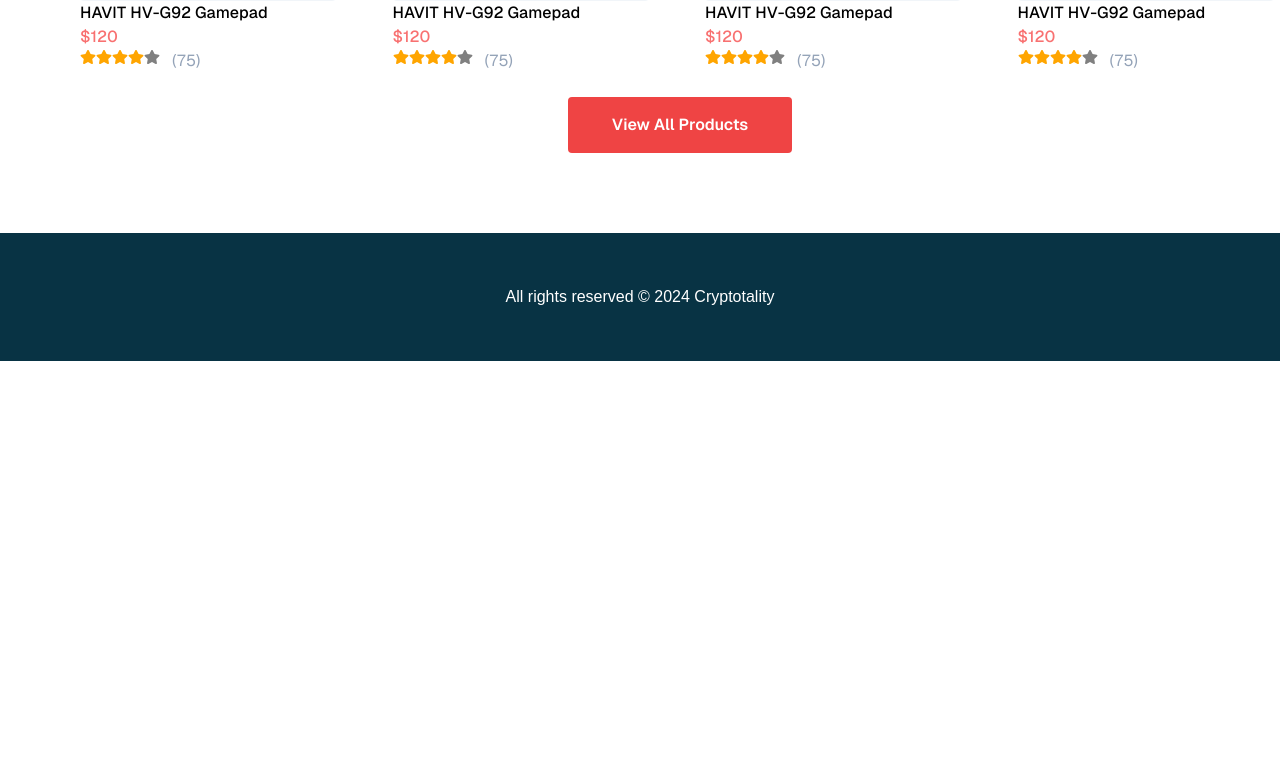
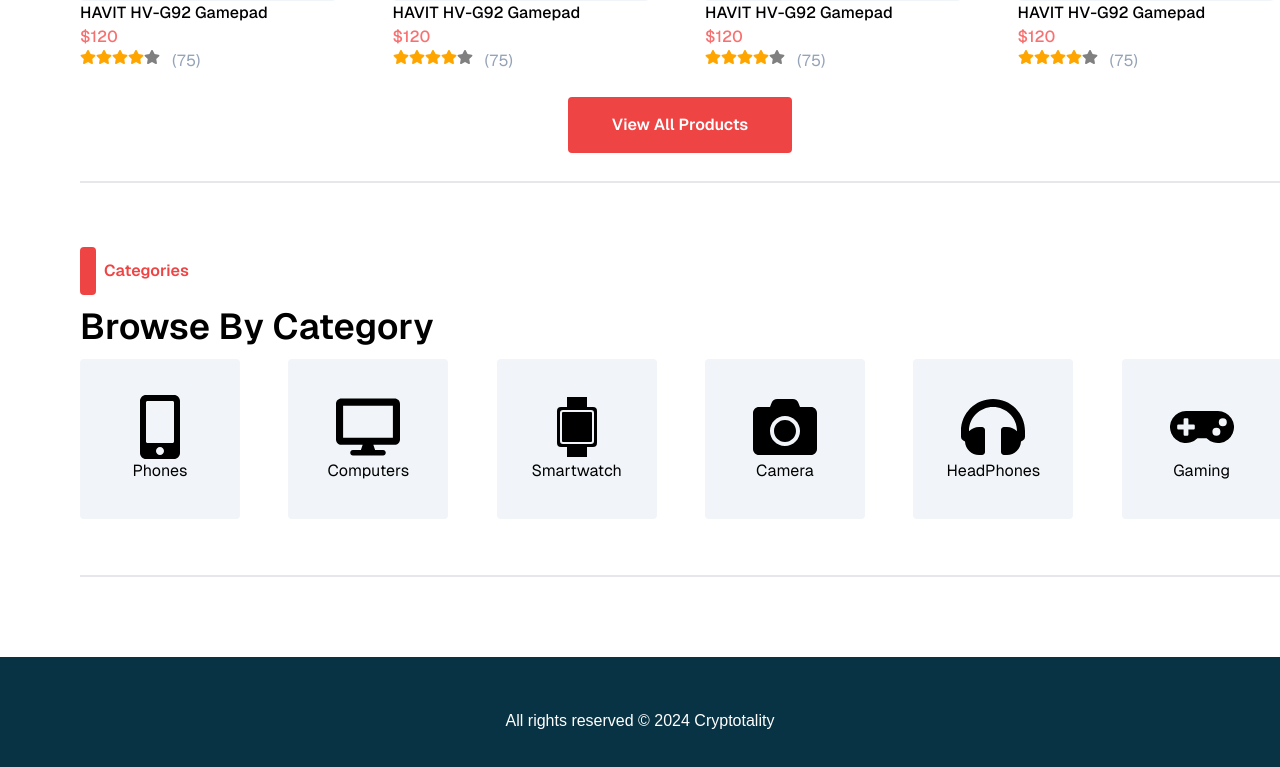
Before and after one commit to kyuremmmmz/Ecommerce-Project-practice, a Next.js app: page / in a window 1280 px wide. Shown: the part 1107-1874 px from the top of the page. Before the commit the page ends 1468 px from the top, so only its background shows below. Built offline with nearby package versions, Linux system fonts and the light colour scheme; no server answers.

Commit message:
after neto backend na my favvvv

```diff
--- a/app/components/ui/Buttons/ButtonViewAll.tsx
+++ b/app/components/ui/Buttons/ButtonViewAll.tsx
@@ -3,7 +3,7 @@
 function ButtonViewAll() {
   return (
       <div>
-          <button className='flex items-center justify-center justify-self-center bg-red-500 group hover:bg-red-400 duration-300 h-14 mt-6 w-56 rounded'>
+          <button className='flex items-center justify-center justify-self-center bg-red-500 group hover:bg-red-400 duration-300 h-14 mt-6 mb-7 w-56 rounded'>
               <p className='text-white font-semibold group-hover:text-white'>View All Products</p>
           </button>
         </div>
--- /dev/null
+++ b/app/components/ui/Category/Category.tsx
@@ -0,0 +1,77 @@
+"use client";
+import React from 'react'
+import { Navigation, Pagination } from 'swiper/modules';
+import { Swiper, SwiperSlide } from 'swiper/react';
+import 'swiper/css';
+import 'swiper/css/navigation';
+import 'swiper/css/pagination';
+import 'swiper/css/scrollbar';
+import { FaCamera, FaDesktop, FaGamepad, FaHeadphones, FaMobileAlt } from 'react-icons/fa';
+import { Computer } from 'lucide-react';
+import { IoWatchSharp } from 'react-icons/io5';
+
+function Category() {
+    const categories = [
+        {
+            name: 'Phones',
+            icon: <FaMobileAlt className='  size-16 hover:text-white duration-300 group-hover/item:text-white' />,
+        },
+        {
+            name: 'Computers',
+            icon: <FaDesktop className='  size-16 hover:text-white duration-300 group-hover/item:text-white' />,
+        },
+        {
+            name: 'Smartwatch',
+            icon: <IoWatchSharp className='  size-16 hover:text-white duration-300 group-hover/item:text-white' />,
+        },
+        {
+            name: 'Camera',
+            icon: <FaCamera className='  size-16 hover:text-white duration-300 group-hover/item:text-white' />,
+        },
+        {
+            name: 'HeadPhones',
+            icon: <FaHeadphones className='  size-16 hover:text-white duration-300 group-hover/item:text-white' />,
+        },
+        {
+            name: 'Gaming',
+            icon: <FaGamepad className=' size-16 hover:text-white duration-300 group-hover/item:text-white' />,
+        },
+
+
+    ]
+  return (
+    <div className=' flex'>
+          <div className=' flex flex-col gap-3'>
+              <div className=' flex flex-row gap-2 text-center items-center'>
+                  <div className=' w-4 h-12 bg-red-500 rounded'></div>
+                  <h2 className=' font-semibold text-red-500'>Categories</h2>
+                  <div className=' w-[1000px]'></div>
+              </div>
+              <div className="flex flex-row gap-10 items-center">
+                  <h2 className="font-semibold text-4xl">Browse By Category</h2>
+              </div>
+              <Swiper
+                  modules={[Navigation, Pagination]}
+                  spaceBetween={50}
+                  slidesPerView={6}
+                  navigation
+                  className="flex flex-col md:flex-row gap-2 items-center md:items-start justify-center md:justify-start w-[1200px] mb-14">
+                  {categories.map((item, index) => {
+                      return (
+                          <SwiperSlide key={index} className='w-auto h-72 ml-1px'>
+                              <div className="flex justify-center items-center w-40 h-40 bg-slate-100 hover:bg-red-500 duration-500 overflow-hidden group/item rounded cursor-pointer">
+                                  <div className=' flex flex-col items-center justify-center'>
+                                      <p className=' font-light'> {item.icon}</p>
+                                      <p className=' font-normal group-hover/item:text-white duration-300'> {item.name}</p>
+                                  </div>
+                              </div>
+                          </SwiperSlide>
+                      )
+                  }) }
+              </Swiper>
+          </div>
+    </div>
+  )
+}
+
+export default Category
--- a/app/components/ui/Sales/Sales.tsx
+++ b/app/components/ui/Sales/Sales.tsx
@@ -1,7 +1,7 @@
 "use client";
 import { Badge } from '@/components/ui/badge'
 import React from 'react'
-import { FaHeart, FaStar } from 'react-icons/fa';
+import { FaStar } from 'react-icons/fa';
 import image  from '../../../../assets/product-removebg-preview.png';
 import Image from 'next/image';
 import { IoEyeOutline, IoHeartOutline } from 'react-icons/io5';
--- a/app/layout.tsx
+++ b/app/layout.tsx
@@ -44,7 +44,7 @@
             <p className=" text-white mr-20">English</p>
           </div>
         </header>
-        <header className="flex justify-center z-50 top-0 sticky items-center h-32 bg-slate-300 bg-opacity-50 border-b-2 transition-all overflow-hidden">
+        <header className="flex justify-center z-50 top-0 sticky items-center h-32 bg-slate-200 bg-opacity-50 border-b-2 transition-all overflow-hidden">
           <div className="relative z-50">
             <Navbars />
           </div>
--- a/app/page.tsx
+++ b/app/page.tsx
@@ -1,4 +1,5 @@
 import ButtonViewAll from "./components/ui/Buttons/ButtonViewAll";
+import Category from "./components/ui/Category/Category";
 import  Promos  from "./components/ui/Promo/Promos";
 import Promos2 from "./components/ui/Promo/Promos2";
 import Sales from "./components/ui/Sales/Sales";
@@ -15,7 +16,7 @@
             </div>
         </div>
       </section>
-      <section className=" mx-auto gap-2">
+      <section className=" mx-auto w-fit gap-2 border-b-2">
         <div className=" flex justify-center">
           <div className="">
             <Sales />
@@ -23,6 +24,13 @@
           </div>
         </div>
       </section>
+      <section className=" mx-auto w-fit gap-2 border-b-2">
+        <div className=" flex justify-center">
+          <div className="">
+            <Category />
+          </div>
+        </div>
+      </section>
     </div>
   );
 }
```
